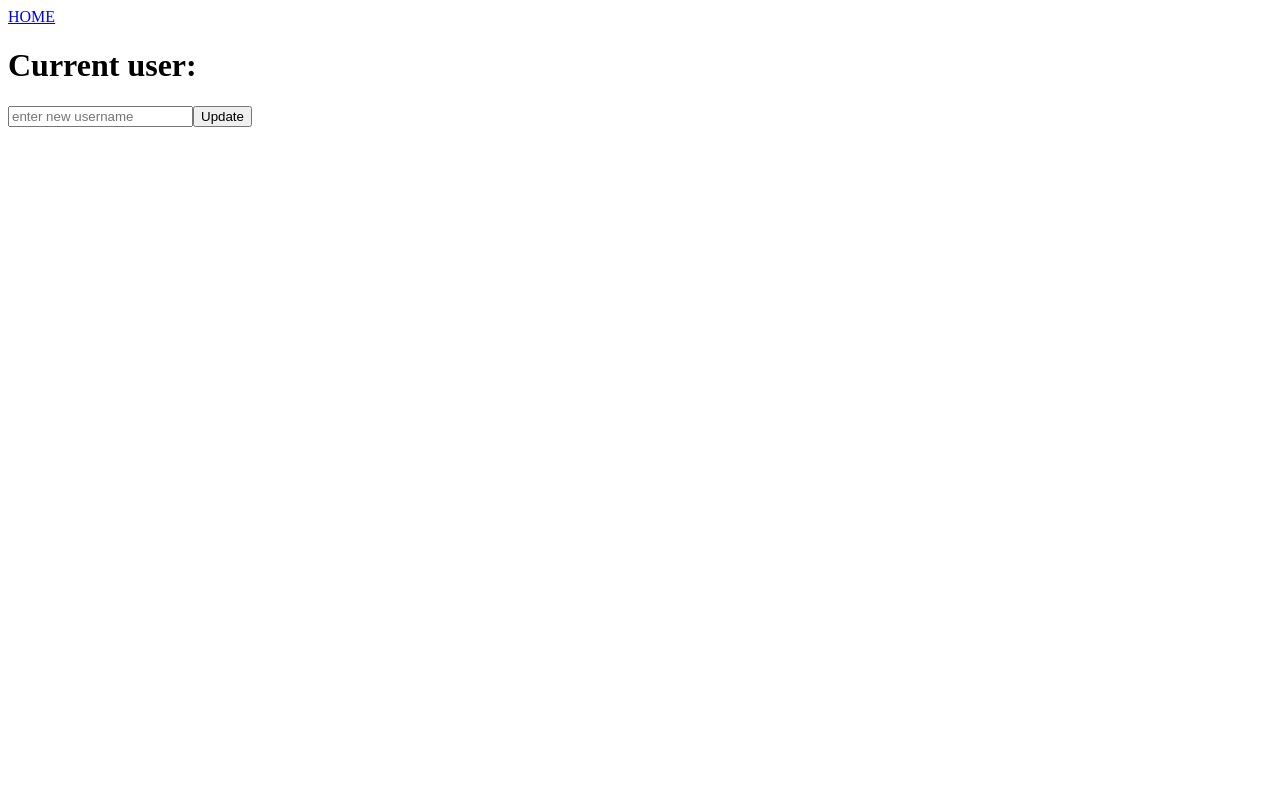
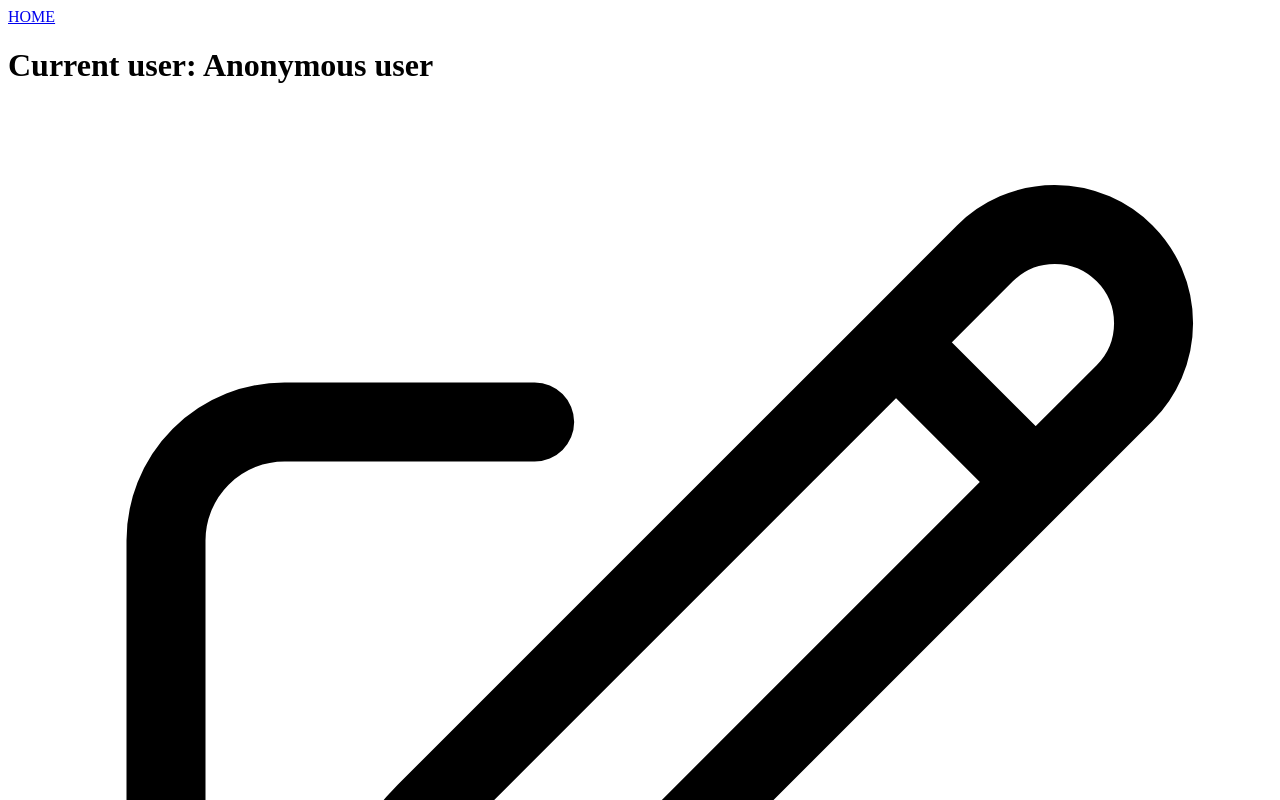
Before and after one commit to kayla-pagan/route-app, a React (Vite) app: page / in a window 1280 px wide. Shown: the top 800 px of the page. Built offline with nearby package versions, Linux system fonts and the light colour scheme.

Commit message:
add edit icon to form from hero icons

```diff
--- a/src/pages/Home.jsx
+++ b/src/pages/Home.jsx
@@ -6,9 +6,9 @@
     const [state, actionFunction, isPending] = useActionState(
         formAction,
         {
-            name: JSON.parse(localStorage.getItem("name")),
+            name: JSON.parse(localStorage.getItem("name")) || "Anonymous user",
             error: null
-        } || "Anonymous user"
+        }
     )
 
     const [optimisticName, setOptimisticName] = useOptimistic(state.name)
@@ -28,7 +28,14 @@
     <React.Fragment>
         <Header />
         <h1>Current user: <span>{optimisticName}</span></h1>
-        {/* add edit icon */}
+        <svg xmlns="http://www.w3.org/2000/svg" fill="none" viewBox="0 0 24 24" strokeWidth={1.5} stroke="currentColor" className="size-6">
+            <path
+                strokeLinecap="round"
+                strokeLinejoin="round"
+                d="m16.862 4.487 1.687-1.688a1.875 1.875 0 1 1 2.652 2.652L10.582 16.07a4.5 4.5 0 0 1-1.897 1.13L6 18l.8-2.685a4.5 4.5 0 0 1 1.13-1.897l8.932-8.931Zm0 0L19.5 7.125M18 14v4.75A2.25 2.25 0 0 1 15.75 21H5.25A2.25 2.25 0 0 1 3 18.75V8.25A2.25 2.25 0 0 1 5.25 6H10"
+            />
+        </svg>
+
         {/* when icon is pressed, then display the form below */}
         <form action={actionFunction}>
             <input type="text" name="name" placeholder="enter new username" required/>
```
